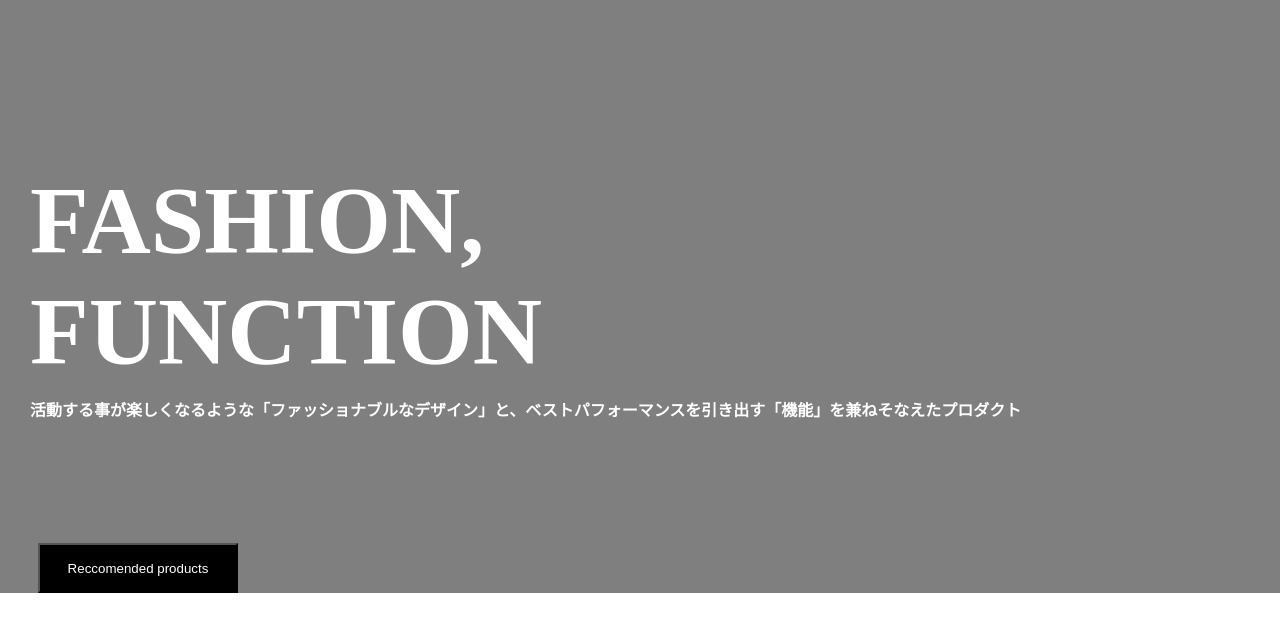
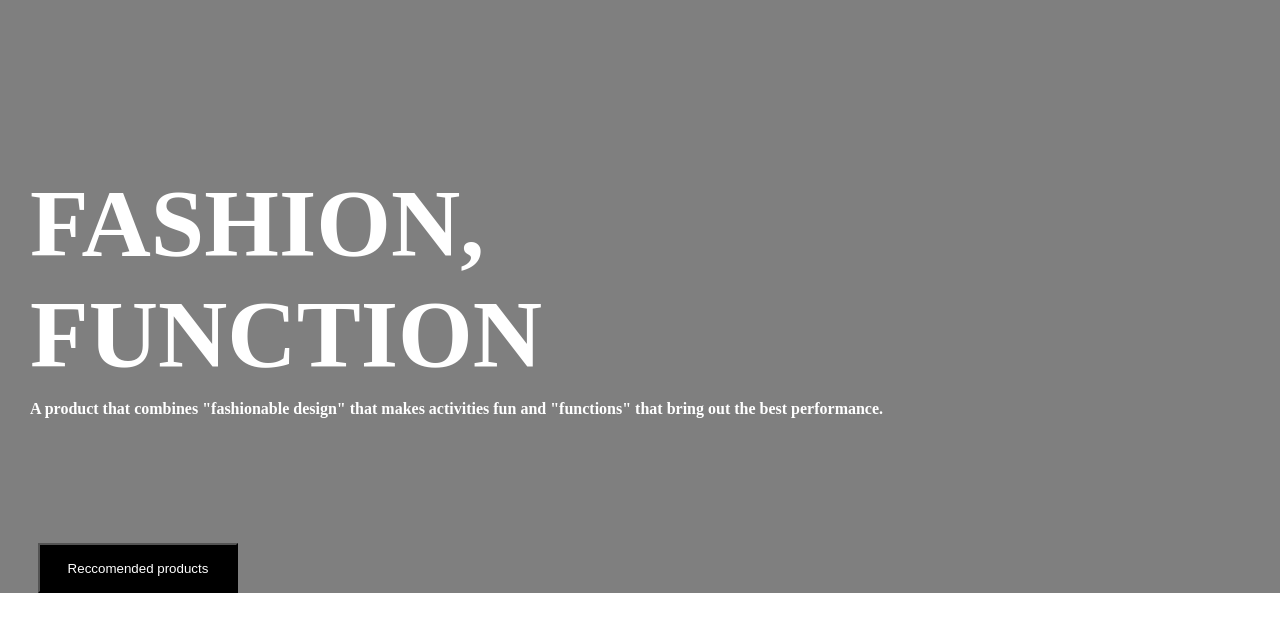
Before and after one commit to rukocode/rukocode.github.io, a plain HTML site: page index.html in a window 1280 px wide. Shown: the part 67-698 px from the top of the page. Drawn offline with Linux system fonts and the light colour scheme.

Commit message:
translate

```diff
--- a/index.html
+++ b/index.html
@@ -59,7 +59,7 @@
 
             <h1>FASHION,</h1>
             <h1>FUNCTION</h1>
-            <p>活動する事が楽しくなるような「ファッショナブルなデザイン」と、ベストパフォーマンスを引き出す「機能」を兼ねそなえたプロダクト</p>
+            <p>A product that combines "fashionable design" that makes activities fun and "functions" that bring out the best performance.</p>
             <button type="button" class='button-1'>Reccomended products</button>
           </div>
 
```
